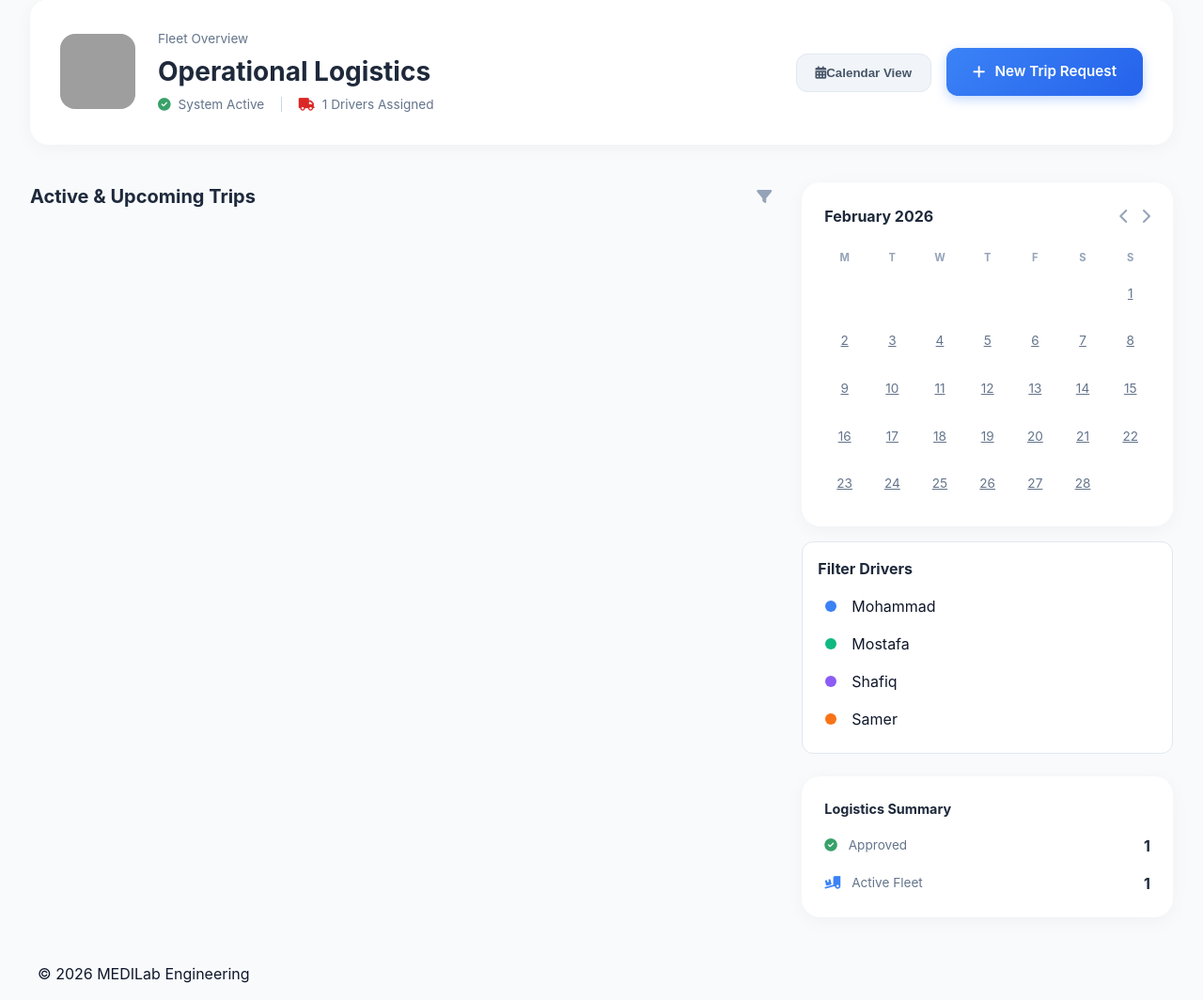
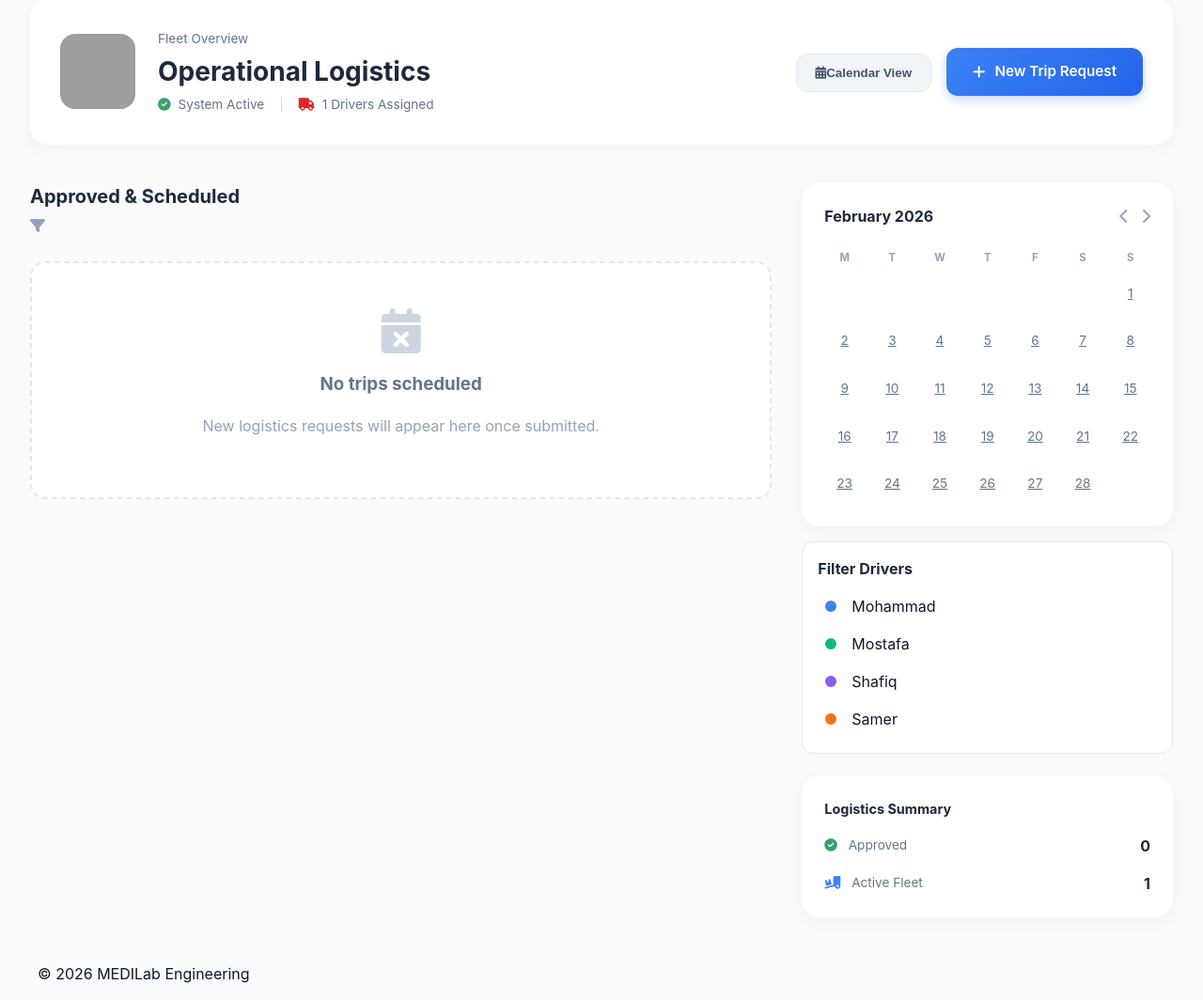
Before and after one commit to RawadZaidan/engineeringReports, a Django app: page /scheduling/ in a window 1280 px wide. Shown: the part 170-1234 px from the top of the page at 94% size. Run offline with Django 5.2, Linux system fonts and the light colour scheme; a user stored in the database is signed in; tables that the repository leaves empty hold one stand-in row (values such as "Sample post"); grey boxes are pictures that could not be loaded.

Commit message:
Update 1.4

```diff
--- a/core/forms.py
+++ b/core/forms.py
@@ -222,10 +222,13 @@ class DriverRequestForm(forms.ModelForm):
         super().__init__(*args, **kwargs)
         # Only show active drivers
         self.fields['driver'].queryset = Driver.objects.filter(is_active=True)
-        # Apply form-control class to all fields
-        for field in self.fields.values():
+        # Apply form-control class to all fields and set min date
+        for field_name, field in self.fields.items():
             if not isinstance(field.widget, forms.CheckboxSelectMultiple):
                 field.widget.attrs.update({'class': 'form-control'})
+
+        # Set min date to today for date field
+        self.fields['date'].widget.attrs['min'] = datetime.date.today().isoformat()
 
     # Generate 30-minute increments for time fields (6 AM to 6 PM)
     TIME_CHOICES = [
@@ -236,6 +239,12 @@ class DriverRequestForm(forms.ModelForm):
 
     start_time = forms.ChoiceField(choices=TIME_CHOICES, required=True)
     end_time = forms.ChoiceField(choices=TIME_CHOICES, required=True)
+
+    def clean_date(self):
+        date = self.cleaned_data.get('date')
+        if date and date < datetime.date.today():
+            raise forms.ValidationError("You cannot schedule a trip in the past.")
+        return date
 
     class Meta:
         model = DriverRequest
--- a/core/views.py
+++ b/core/views.py
@@ -682,13 +682,30 @@ class DriverSchedulingView(LoginRequiredMixin, ListView):
 
     def get_queryset(self):
         queryset = super().get_queryset()
+
+        # Date Filter (Specific Day)
         selected_date = self.request.GET.get('date')
         if selected_date:
             try:
                 queryset = queryset.filter(date=selected_date)
             except (ValueError, TypeError):
                 pass
-        return queryset
+            return queryset # specific date usually overrides status filters
+
+        # Status/Time Filters
+        filter_type = self.request.GET.get('filter', 'approved') # Default to 'approved' (Active/Schedule)
+        today = timezone.now().date()
+
+        if filter_type == 'pending':
+            queryset = queryset.filter(status__in=['Pending', 'Edit Requested'])
+        elif filter_type == 'approved': # "Approved, Schedule"
+            queryset = queryset.filter(status='Approved', date__gte=today)
+        elif filter_type == 'archived': # "Completed, Archived" (Past)
+            queryset = queryset.filter(date__lt=today)
+        else: # Fallback or 'active' -> Approved
+            queryset = queryset.filter(status='Approved', date__gte=today)
+
+        return queryset.order_by('date', 'start_time')
 
     def get_context_data(self, **kwargs):
         context = super().get_context_data(**kwargs)
@@ -759,7 +776,9 @@ class DriverSchedulingView(LoginRequiredMixin, ListView):
             'current_year': year,
             'month_name': calendar.month_name[month],
             'selected_date': self.request.GET.get('date'),
+            'active_filter': self.request.GET.get('filter', 'approved'),
             'month_requests_json': json.dumps(serialized_requests), # Pass as JSON string
+            'today': timezone.now().date(),
         })
         return context
 
--- a/templates/core/driver_scheduling.html
+++ b/templates/core/driver_scheduling.html
@@ -228,9 +228,9 @@ const DEFAULT_DRIVER_COLOR = 'driver-color-default';
 
 // --- Filtering State ---
 // Normalize driver names to keys (First name or specific key)
-// Normalize driver names to keys (First name or specific key)
 const ALL_FILTERS = ['Mohammad', 'Mostafa', 'Shafiq', 'Samer'];
 let activeDriverFilters = new Set(ALL_FILTERS);
+let activeRequestFilter = '{{ active_filter|default:"approved" }}';
 
 function normalizeDriverName(fullName) {
     if (!fullName) return null;
@@ -266,18 +266,11 @@ function toggleDriverFilter(key) {
 function filterListView() {
     const cards = document.querySelectorAll('.shift-card');
     cards.forEach(card => {
-        // Driver name is in the 2nd body-item usually, but let's be robust
-        // We can find the body-item that has "User" icon or label "Driver Assigned"
-        // Or cleaner: check the text content of the driver value span
-        // But the partial doesn't strictly label them with classes.
-        // Let's look for the body-item with fa-user-tie
         const driverRow = card.querySelector('.fa-user-tie')?.closest('.body-item');
         if (driverRow) {
             const driverName = driverRow.querySelector('.body-item-value')?.textContent.trim();
             const key = normalizeDriverName(driverName);
-            // If key is null (not in our main 4), and we removed Unassigned, we should hide it?
-            // Re-read requirement: "remove the other/unassigned... We only have these 4 drivers"
-            // So if key is null, it shouldn't show.
+
             if (activeDriverFilters.has(key)) {
                 card.style.display = 'block';
             } else {
@@ -287,6 +280,44 @@ function filterListView() {
     });
 }
 
+// --- Request Type / Status Filtering ---
+function toggleFilterMenu(e) {
+    e.stopPropagation();
+    const menu = document.getElementById('filter-dropdown-menu');
+    if (menu) {
+        menu.style.display = menu.style.display === 'block' ? 'none' : 'block';
+    }
+}
+
+function setRequestFilter(filterType) {
+    activeRequestFilter = filterType;
+    // Hide menu
+    const menu = document.getElementById('filter-dropdown-menu');
+    if(menu) menu.style.display = 'none';
+
+    // Fetch data with new filter
+    // We need to reload the partial which contains the 'requests' list
+    // We can reuse fetchSchedulingData logic but we need to construct the URL
+    const url = new URL(window.location.href);
+    url.searchParams.set('filter', activeRequestFilter);
+
+    // If we are "clearing" a date filter effectively by switching to global filter?
+    // User usage: "New" -> Show all new. "Archived" -> Show all past.
+    // Ensure we keep month/year if set, or date if set.
+    // fetchSchedulingData handles the fetching.
+    fetchSchedulingData(url);
+}
+
+// Close Dropdown on outside click
+document.addEventListener('click', function(e) {
+    const menu = document.getElementById('filter-dropdown-menu');
+    if (menu && menu.style.display === 'block') {
+         if (!e.target.closest('.filter-dropdown-wrapper')) {
+             menu.style.display = 'none';
+         }
+    }
+});
+
 // --- Initialization ---
 document.addEventListener('DOMContentLoaded', function() {
     const schedulingContainer = document.getElementById('scheduling-layout-container');
@@ -303,36 +334,17 @@ document.addEventListener('DOMContentLoaded', function() {
         });
     }
 
-    async function fetchSchedulingData(url) {
-        if (!schedulingContainer) return;
-
-        // Add loading state
-        schedulingContainer.style.opacity = '0.5';
-        schedulingContainer.style.pointerEvents = 'none';
-
-        try {
-            url.searchParams.set('ajax', '1');
-            const response = await fetch(url, {
-                headers: { 'X-Requested-With': 'XMLHttpRequest' }
-            });
-
-            if (!response.ok) throw new Error('Network response was not ok');
-
-            const html = await response.text();
-            schedulingContainer.innerHTML = html;
-
-            // Update URL in browser
-            url.searchParams.delete('ajax');
-            window.history.pushState({}, '', url.toString());
-
-        } catch (error) {
-            console.error('Fetch error:', error);
-            // Fallback to full reload if AJAX fails
-            window.location.href = url.toString();
-        } finally {
-            schedulingContainer.style.opacity = '1';
-            schedulingContainer.style.pointerEvents = 'auto';
-        }
+    // fetchSchedulingData is now global
+    if (schedulingContainer) {
+        // Initial fetch logic if needed here, but usually page load handles it.
+        // We handle popstate here if we want to support back/forward for AJAX
+        window.addEventListener('popstate', function() {
+            if (!document.getElementById('full-calendar-container').classList.contains('hidden')) return;
+            const link = document.createElement('a'); // dummy
+            link.href = window.location.href;
+            const url = new URL(link.href, window.location.origin);
+            fetchSchedulingData(url);
+        });
     }
 
     // Handle back/forward browser buttons
@@ -398,6 +410,39 @@ function toggleMainView() {
         // Ensure legend is rendered and list is filtered
         renderDriverLegend();
         filterListView();
+    }
+}
+
+async function fetchSchedulingData(url) {
+    const schedulingContainer = document.getElementById('scheduling-layout-container');
+    if (!schedulingContainer) return;
+
+    // Add loading state
+    schedulingContainer.style.opacity = '0.5';
+    schedulingContainer.style.pointerEvents = 'none';
+
+    try {
+        url.searchParams.set('ajax', '1');
+        const response = await fetch(url, {
+            headers: { 'X-Requested-With': 'XMLHttpRequest' }
+        });
+
+        if (!response.ok) throw new Error('Network response was not ok');
+
+        const html = await response.text();
+        schedulingContainer.innerHTML = html;
+
+        // Update URL in browser
+        url.searchParams.delete('ajax');
+        window.history.pushState({}, '', url.toString());
+
+    } catch (error) {
+        console.error('Fetch error:', error);
+        // Fallback to full reload if AJAX fails
+        window.location.href = url.toString();
+    } finally {
+        schedulingContainer.style.opacity = '1';
+        schedulingContainer.style.pointerEvents = 'auto';
     }
 }
 
--- a/templates/core/partials/driver_scheduling_partial.html
+++ b/templates/core/partials/driver_scheduling_partial.html
@@ -2,13 +2,27 @@
 <div class="shifts-column" id="shifts-column">
     <div class="shift-section-title">
         <span>
+        <span>
             {% if selected_date %}
                 Trips for {{ selected_date }}
             {% else %}
-                Active & Upcoming Trips
+                {% if active_filter == 'pending' %}
+                    Pending (Require Approval)
+                {% elif active_filter == 'archived' %}
+                    Completed & Archived
+                {% else %}
+                    Approved & Scheduled
+                {% endif %}
             {% endif %}
         </span>
-        <i class="fas fa-filter" style="color: #94a3b8; font-size: 1rem; cursor: pointer;"></i>
+        <div class="filter-dropdown-wrapper" style="position: relative;">
+            <i class="fas fa-filter" onclick="toggleFilterMenu(event)" style="color: #94a3b8; font-size: 1rem; cursor: pointer;"></i>
+            <div id="filter-dropdown-menu" class="shadow-sm" style="display: none; position: absolute; right: 0; top: 100%; background: white; border: 1px solid #e2e8f0; border-radius: 8px; min-width: 200px; z-index: 1000; overflow: hidden;">
+                <div onclick="setRequestFilter('approved')" class="filter-option" style="padding: 0.5rem 1rem; cursor: pointer; font-size: 0.85rem; color: #475569; border-bottom: 1px solid #f1f5f9;">Approved, Schedule</div>
+                <div onclick="setRequestFilter('pending')" class="filter-option" style="padding: 0.5rem 1rem; cursor: pointer; font-size: 0.85rem; color: #475569; border-bottom: 1px solid #f1f5f9;">Pending (Require Approval)</div>
+                <div onclick="setRequestFilter('archived')" class="filter-option" style="padding: 0.5rem 1rem; cursor: pointer; font-size: 0.85rem; color: #475569;">Completed, Archived</div>
+            </div>
+        </div>
     </div>
 
     {% for request in requests %}
@@ -72,6 +86,25 @@
                 <div>
                     <span class="body-item-label">Vehicle</span>
                     <span class="body-item-value">{{ request.vehicle_type }}</span>
+                </div>
+            </div>
+            <div class="body-item">
+                <i class="fas fa-info-circle"></i>
+                <div>
+                    <span class="body-item-label">Status</span>
+                    {% if request.status == 'Pending' or request.status == 'Edit Requested' %}
+                        <span class="badge bg-warning text-dark">Pending Approval</span>
+                    {% elif request.status == 'Approved' %}
+                        {% if request.date >= today %}
+                            <span class="badge bg-success">Scheduled</span>
+                        {% else %}
+                            <span class="badge bg-info text-dark">Completed</span>
+                        {% endif %}
+                    {% elif request.status == 'Cancelled' %}
+                        <span class="badge bg-secondary">Archived</span>
+                    {% else %}
+                        <span class="badge bg-secondary">{{ request.status }}</span>
+                    {% endif %}
                 </div>
             </div>
             <div class="body-item">
```
